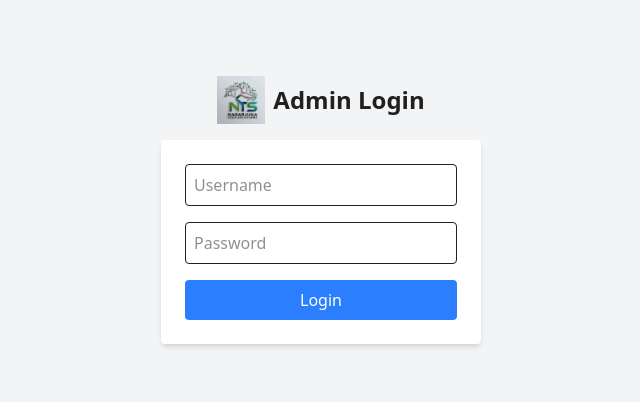
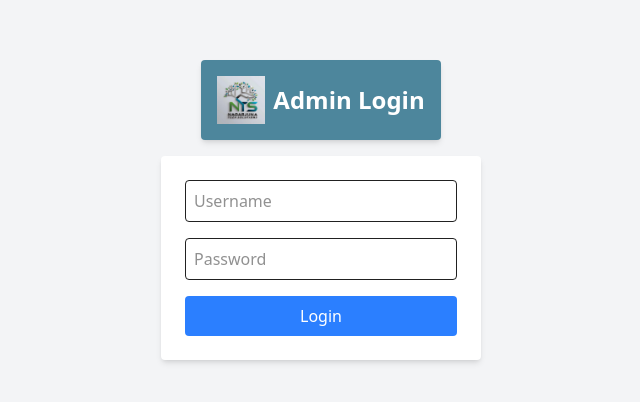
Before and after one commit to JudoBriqBi/foodstall, a React (Vite) app: page /admin in a window 1280 px wide. Shown: the part 190-592 px from the top of the page, without its empty margins (319-959 px from the left). Built offline with nearby package versions, Linux system fonts and the light colour scheme.

Commit message:
Update environment variable for backend URL and enhance UI with consistent header styling across multiple routes

```diff
--- a/src/routes/Admin.tsx
+++ b/src/routes/Admin.tsx
@@ -23,9 +23,9 @@ const Admin = () => {
 
   return (
     <div className="flex flex-col items-center justify-center h-screen bg-gray-100">
-      <div className="flex items-center mb-4">
+      <div className="flex items-center mb-4 bg-[#4d869c] p-4 rounded shadow-md">
         <img src="/companyLogo.png" alt="Company Logo" className="w-12 h-12 mr-2" />
-        <h1 className="text-2xl font-bold">Admin Login</h1>
+        <h1 className="text-2xl font-bold text-white">Admin Login</h1>
       </div>
       <div className="bg-white p-6 rounded shadow-md w-80">
         <input
--- a/src/routes/AdminOrders.tsx
+++ b/src/routes/AdminOrders.tsx
@@ -37,9 +37,9 @@ const AdminOrders = () => {
 
   return (
     <div className="p-4">
-      <div className="flex items-center mb-4">
+      <div className="flex items-center mb-4 bg-[#4d869c] p-4 shadow-md">
         <img src="/companyLogo.png" alt="Company Logo" className="w-12 h-12 mr-2" />
-        <h1 className="text-2xl font-bold">Orders</h1>
+        <h1 className="text-2xl font-bold text-white">Orders</h1>
       </div>
       <table className="w-full border-collapse border border-gray-300">
         <thead>
--- a/src/routes/Checkout.tsx
+++ b/src/routes/Checkout.tsx
@@ -65,7 +65,7 @@ function Checkout() {
 
   return (
     <div className="flex flex-col min-h-screen">
-      <header className="sticky top-0 bg-white shadow-md z-10 flex items-center justify-between p-4">
+      <header className="sticky top-0 bg-[#4d869c] shadow-md z-10 flex items-center justify-between p-4">
         <img src={logo} alt="Company Logo" className="w-12 h-12" />
       </header>
       <div className="flex-grow p-4">
--- a/src/routes/Menu.tsx
+++ b/src/routes/Menu.tsx
@@ -62,7 +62,7 @@ function Menu() {
 
   return (
     <div className="bg-gray-100 h-full">
-      <header className="sticky top-0 bg-white shadow-md z-10 flex items-center justify-between p-4">
+      <header className="sticky top-0 bg-[#4d869c] shadow-md z-10 flex items-center justify-between p-4">
         <img src={logo} alt="Company Logo" className="w-12 h-12" />
         <button
           className="bg-blue-500 text-white px-4 py-2 rounded"
--- a/src/routes/YourCart.tsx
+++ b/src/routes/YourCart.tsx
@@ -33,7 +33,7 @@ function YourCart() {
 
   return (
     <div className="flex flex-col min-h-screen">
-      <header className="sticky top-0 bg-white shadow-md z-10 flex items-center justify-between p-4">
+      <header className="sticky top-0 bg-[#4d869c] shadow-md z-10 flex items-center justify-between p-4">
         <img src={logo} alt="Company Logo" className="w-12 h-12" />
       </header>
       <div className="flex-grow p-4">
```
Also changed, not shown: 1 other file (tests, documents, lock files or other folders).
